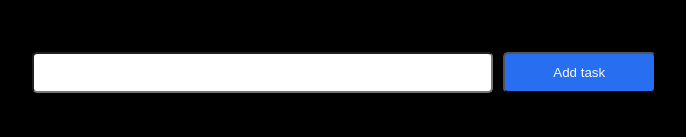
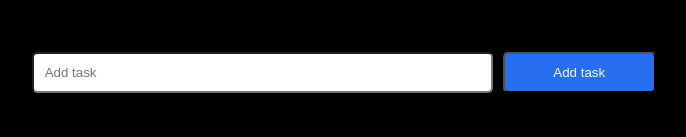
Before and after one commit to shamwela/react-to-do-list, a React (Create React App) app: page / in a window 1280 px wide. Shown: the part 178-315 px from the top of the page, without its empty margins (296-982 px from the left). Built offline with nearby package versions, Linux system fonts and the light colour scheme; the HTML template or start-up script is replaced by a standard one.

Commit message:
Ignore adding empty task

```diff
--- a/src/components/taskForm.jsx
+++ b/src/components/taskForm.jsx
@@ -7,7 +7,9 @@ class TaskInput extends Component {
 
   handleSubmit = (event) => {
     event.preventDefault();
-    this.props.onAddTask(this.state.description);
+    if (this.state.description) {
+      this.props.onAddTask(this.state.description);
+    }
     this.setState({ description: '' });
   };
 
@@ -22,6 +24,7 @@ class TaskInput extends Component {
           type="text"
           name="taskDescription"
           id="task-form-input"
+          placeholder="Add task"
           value={this.state.description}
           onChange={this.onChange}
         />
```
